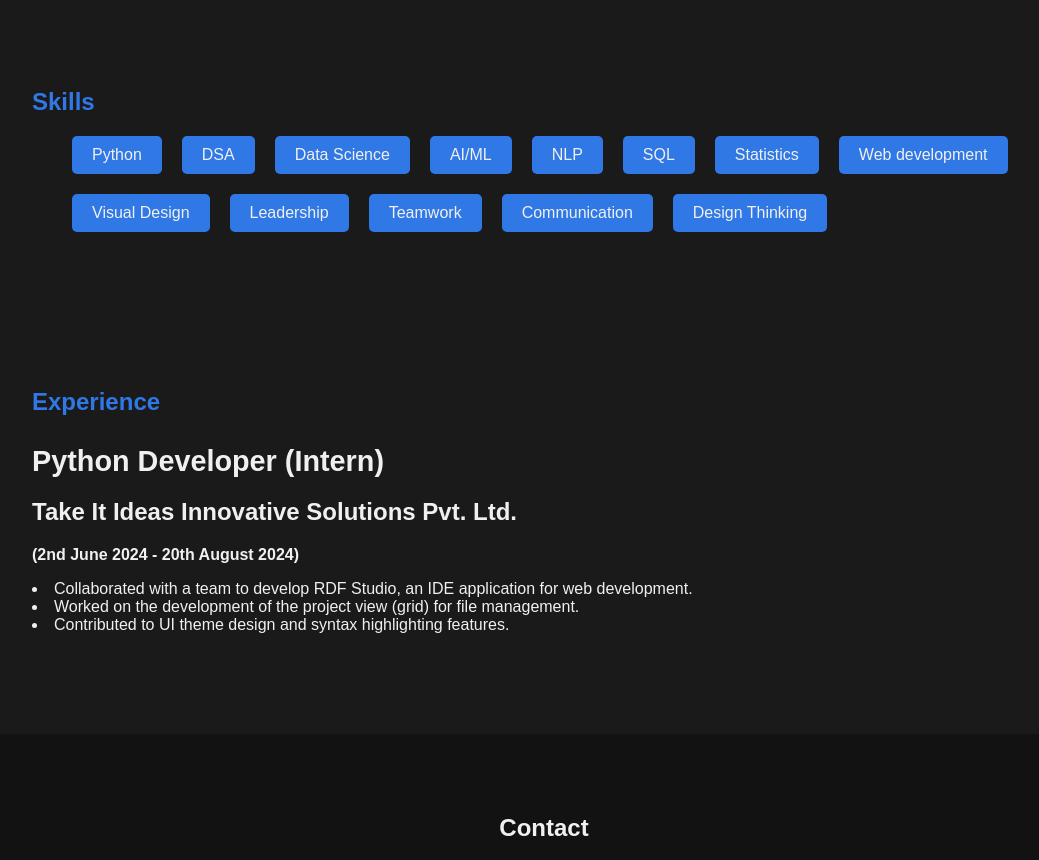
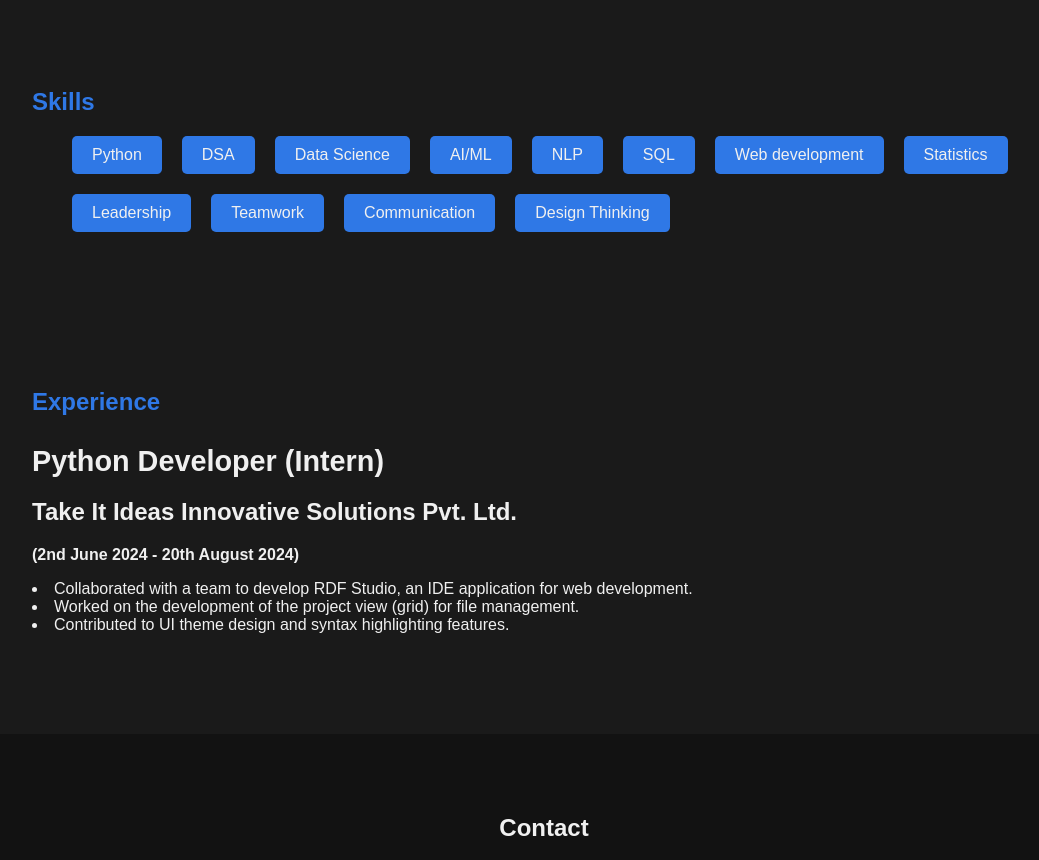
Before and after one commit to Satyajeet1718/Portfolio, a plain HTML site: page index.html in a window 1280 px wide. Shown: the part 1580-2440 px from the top of the page, without its empty margins (96-1135 px from the left). Drawn offline with Linux system fonts and the light colour scheme.

Commit message:
Update index.html

```diff
--- a/index.html
+++ b/index.html
@@ -85,9 +85,8 @@
                 <li>AI/ML</li>
                 <li>NLP</li>
                 <li>SQL</li>
+                <li>Web development</li>
                 <li>Statistics</li>
-                <li>Web development</li>
-                <li>Visual Design</li>
                 <li>Leadership</li>
                 <li>Teamwork</li>
                 <li>Communication</li>
```
